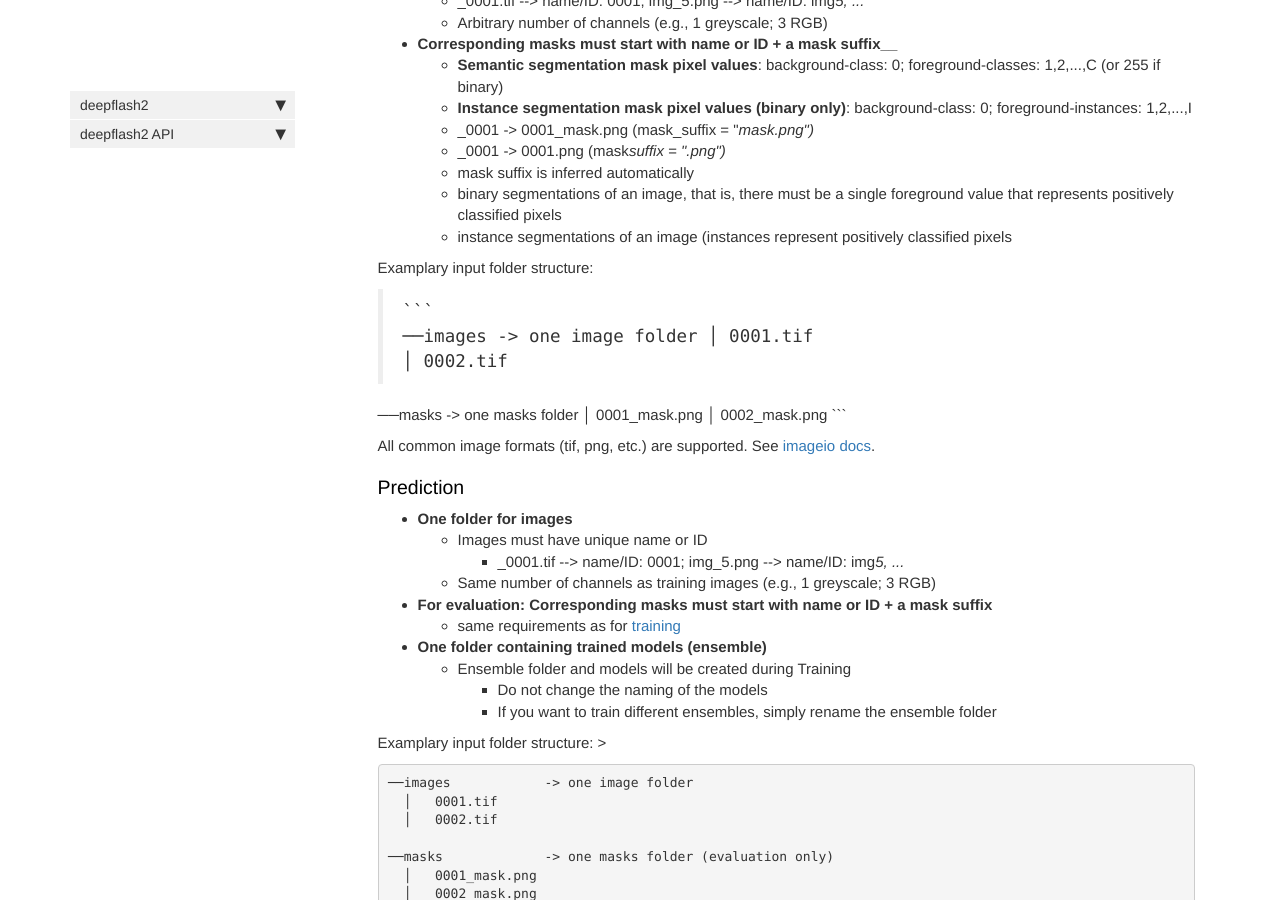
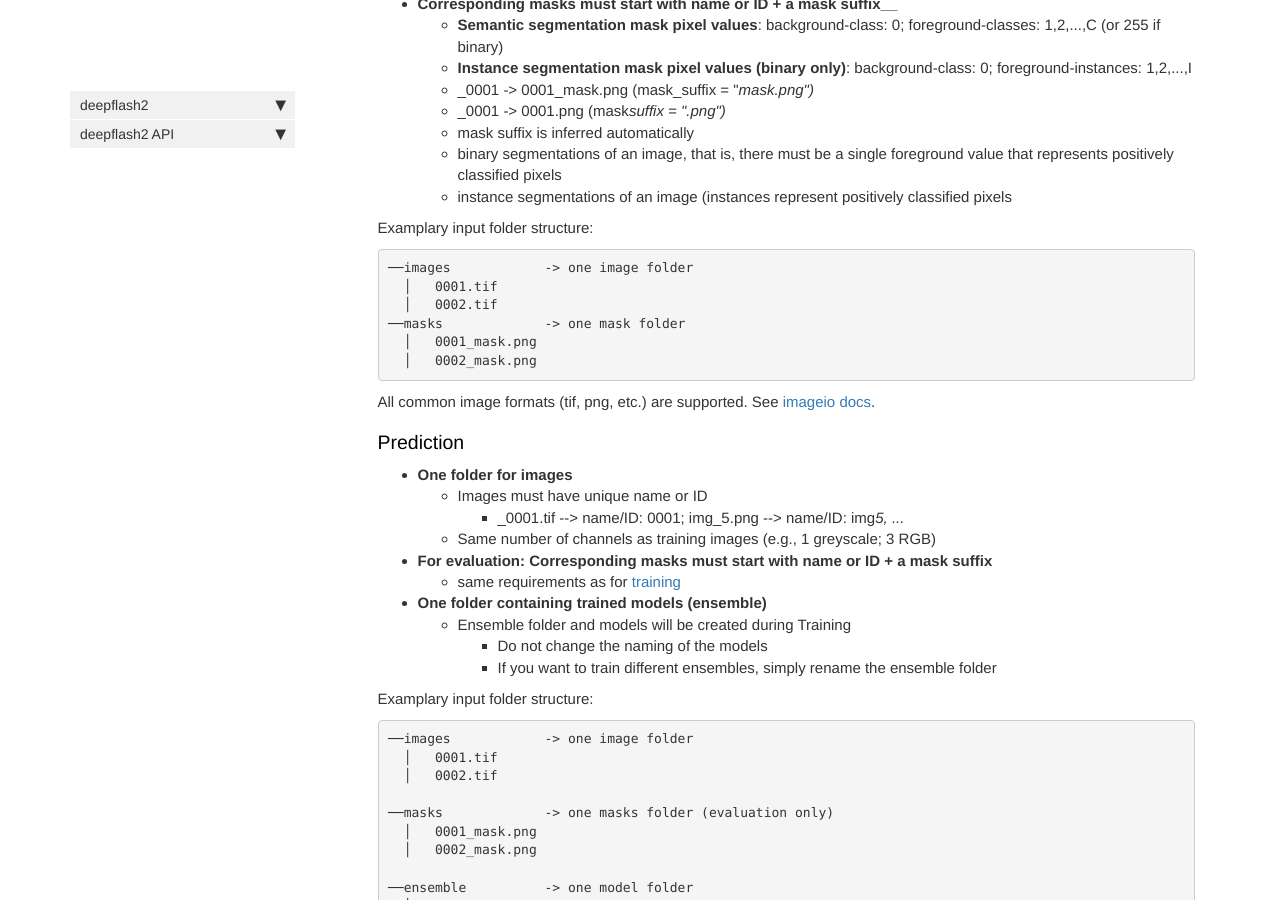
Before and after one commit to matjesg/deepflash2, a Jekyll site: the page built from docs/add_information.html, in a window 1280 px wide and 900 px high, scrolled down 1058 px. Built offline with Jekyll 4.4.1, drawn with Linux system fonts in a browser that asks for light colours; nearby versions of some CDN libraries; comment, search, counter and statistics services are not loaded.

Commit message:
docs updates2

````diff
--- a/docs/add_information.html
+++ b/docs/add_information.html
@@ -49,7 +49,7 @@
 </li>
 </ul>
 <p>Examplary input folder structure:</p>
-<blockquote>
+
 <pre><code>expert_segmentations  -&gt; one parent folder
 │
 │───expert1           -&gt; one folder per expert
@@ -59,7 +59,6 @@
 └───expert2
     │   mask1.png
     │   mask2.png</code></pre>
-</blockquote>
 <p>All common image formats (tif, png, etc.) are supported. See <a href="https://imageio.readthedocs.io/en/stable/formats/index.html">imageio docs</a>.</p>
 
 </div>
@@ -85,15 +84,13 @@
 </li>
 </ul>
 <p>Examplary input folder structure:</p>
-<blockquote><p>```<br>
-──images            -&gt; one image folder
-  │   0001.tif<br>
-  │   0002.tif</p>
-</blockquote>
-<p>──masks             -&gt; one masks folder
+
+<pre><code>──images            -&gt; one image folder
+  │   0001.tif
+  │   0002.tif
+──masks             -&gt; one mask folder
   │   0001_mask.png
-  │   0002_mask.png
-```</p>
+  │   0002_mask.png</code></pre>
 <p>All common image formats (tif, png, etc.) are supported. See <a href="https://imageio.readthedocs.io/en/stable/formats/index.html">imageio docs</a>.</p>
 
 </div>
@@ -123,8 +120,7 @@
 </ul>
 </li>
 </ul>
-<p>Examplary input folder structure:
-&gt;</p>
+<p>Examplary input folder structure:</p>
 
 <pre><code>──images            -&gt; one image folder
   │   0001.tif
--- a/docs/tutorial_gt.html
+++ b/docs/tutorial_gt.html
@@ -54,7 +54,7 @@
 </li>
 </ul>
 <p>Examplary input folder structure:</p>
-<blockquote>
+
 <pre><code>expert_segmentations  -&gt; one parent folder
 │
 │───expert1           -&gt; one folder per expert
@@ -64,7 +64,6 @@
 └───expert2
     │   mask1.png
     │   mask2.png</code></pre>
-</blockquote>
 <p>All common image formats (tif, png, etc.) are supported. See <a href="https://imageio.readthedocs.io/en/stable/formats/index.html">imageio docs</a>.</p>
 
 </div>
--- a/docs/tutorial_pred.html
+++ b/docs/tutorial_pred.html
@@ -65,8 +65,7 @@
 </ul>
 </li>
 </ul>
-<p>Examplary input folder structure:
-&gt;</p>
+<p>Examplary input folder structure:</p>
 
 <pre><code>──images            -&gt; one image folder
   │   0001.tif
````
Also changed, not shown: docs/tutorial_train.html (+6 -8 lines), 4 other files.
